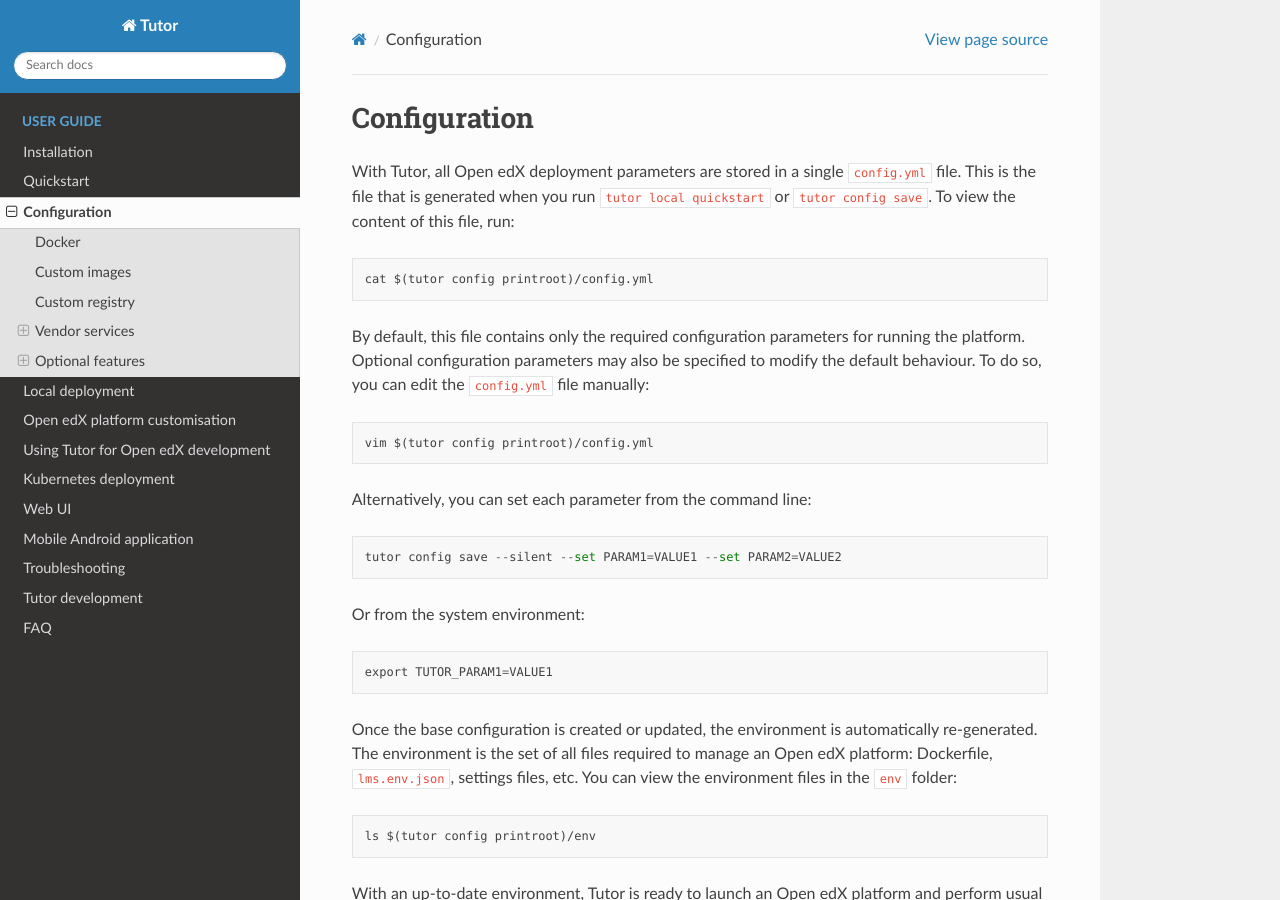
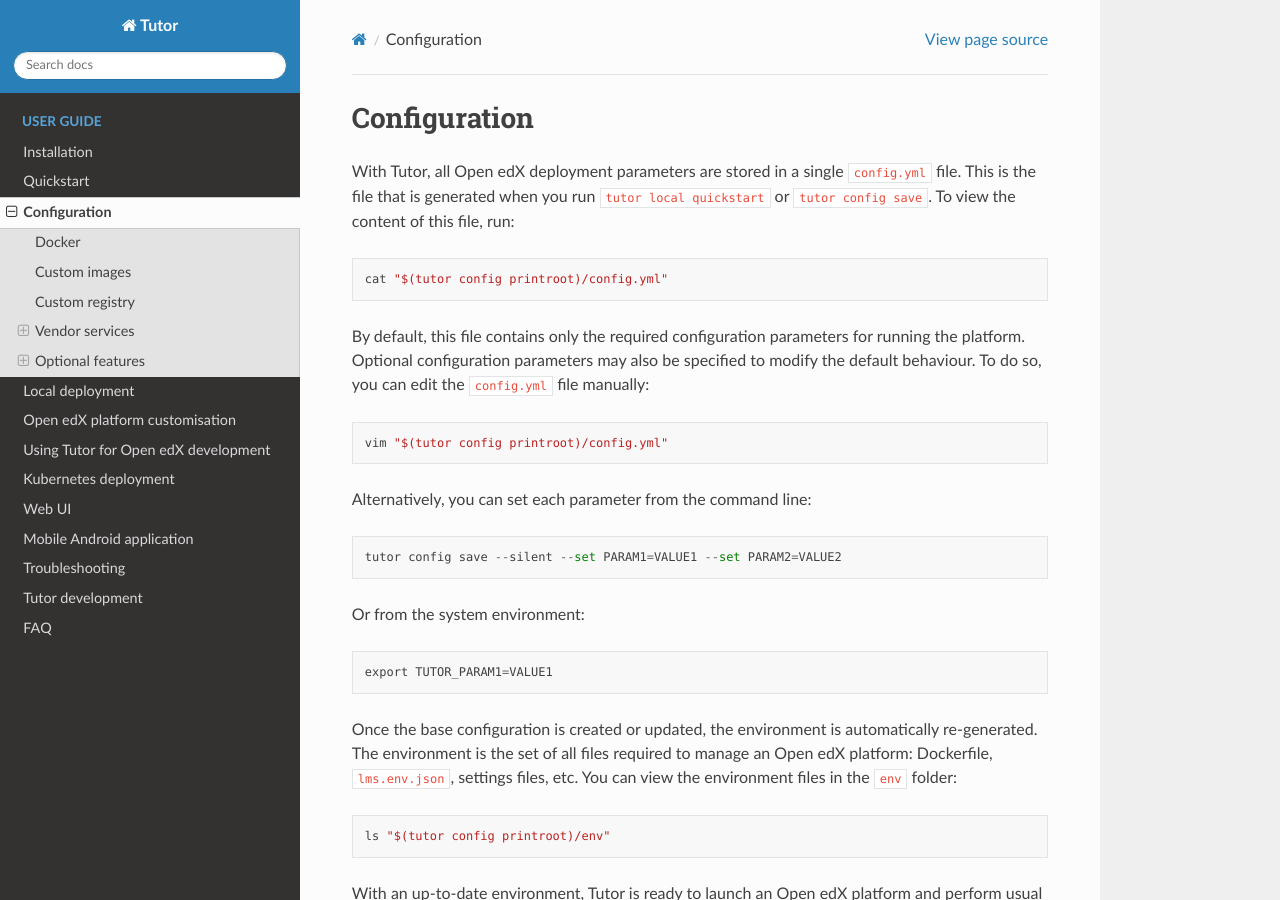
Before and after one commit to overhangio/tutor, a Sphinx documentation site: the page built from docs/configuration.rst, in a window 1280 px wide and 900 px high. Built offline with Sphinx 7.4.7 and the Read the Docs theme 2.0.0, drawn with Linux system fonts in a browser that asks for light colours.

```diff
--- a/docs/configuration.rst
+++ b/docs/configuration.rst
@@ -5,11 +5,11 @@ Configuration
 
 With Tutor, all Open edX deployment parameters are stored in a single ``config.yml`` file. This is the file that is generated when you run ``tutor local quickstart`` or ``tutor config save``. To view the content of this file, run::
 
-    cat $(tutor config printroot)/config.yml
+    cat "$(tutor config printroot)/config.yml"
 
 By default, this file contains only the required configuration parameters for running the platform. Optional configuration parameters may also be specified to modify the default behaviour. To do so, you can edit the ``config.yml`` file manually::
 
-    vim $(tutor config printroot)/config.yml
+    vim "$(tutor config printroot)/config.yml"
 
 Alternatively, you can set each parameter from the command line::
 
@@ -21,7 +21,7 @@ Or from the system environment::
 
 Once the base configuration is created or updated, the environment is automatically re-generated. The environment is the set of all files required to manage an Open edX platform: Dockerfile, ``lms.env.json``, settings files, etc. You can view the environment files in the ``env`` folder::
 
-    ls $(tutor config printroot)/env
+    ls "$(tutor config printroot)/env"
 
 With an up-to-date environment, Tutor is ready to launch an Open edX platform and perform usual operations. Below, we document some of the configuration parameters.
 
```
